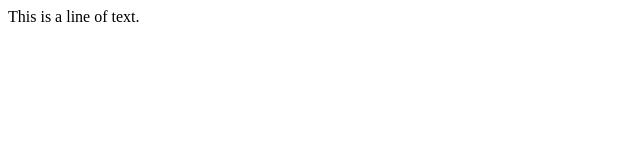
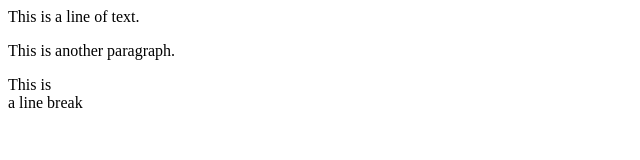
Before and after one commit to EthanFrostad/Solo-Learn, a plain HTML site: page module1/index.html in a window 1280 px wide. Shown: the whole page, without its empty margins (0-640 px from the left). Drawn offline with Linux system fonts and the light colour scheme.

Commit message:
Finished Part 1 Paragraph

```diff
--- a/module1/index.html
+++ b/module1/index.html
@@ -3,6 +3,14 @@
      <title> My BLog </title>
    </head>
    <body>
-      This is a line of text.
+    <p>
+       This is a line of text.
+     </p>
+     <p>
+       This is another paragraph.
+     </p>
+     <p>
+       This is <br /> a line break
+     </p>
    </body>
 </html>
```
